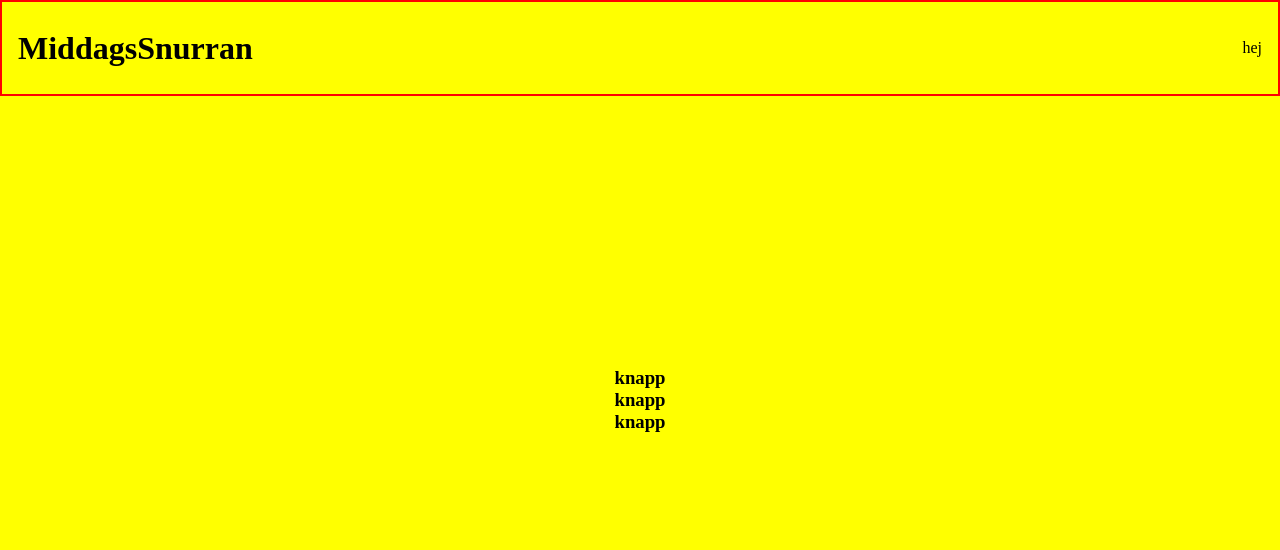
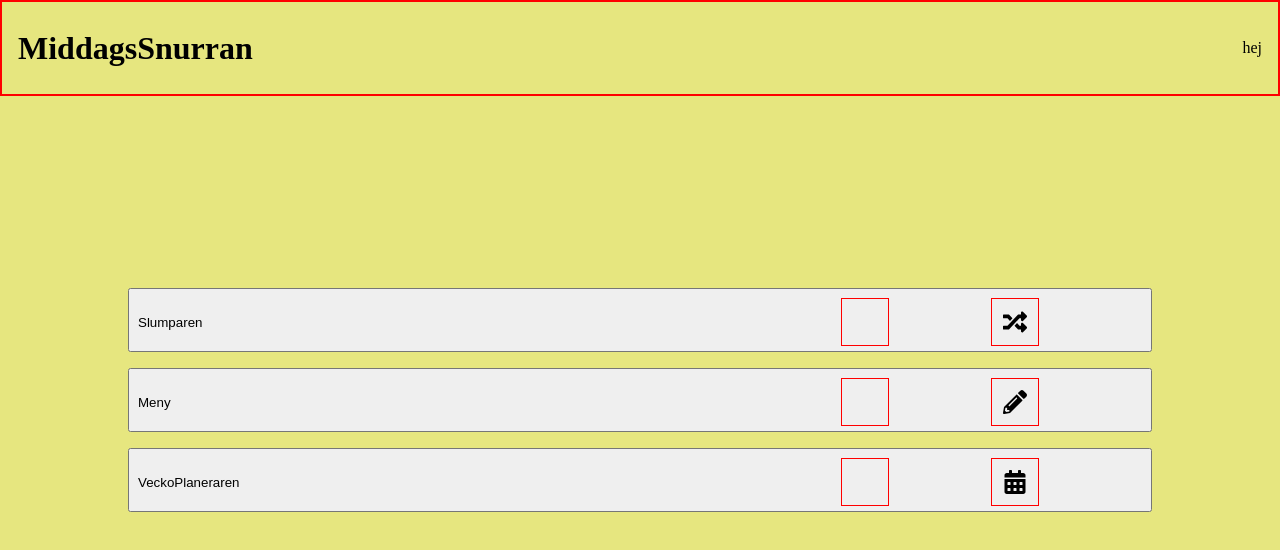
Before and after one commit to Personvagnar/MiddagsSnurran, a React app in the folder frontend/: page / in a window 1280 px wide. Shown: the top 550 px of the page. Built offline with nearby package versions, Linux system fonts and the light colour scheme; the HTML template or start-up script is replaced by a standard one.

Commit message:
created a dynamic modular mainButton with correct Types to incl text, onTap, lefticon, leftIcononTap, rightIcon, rightIcononTap

```diff
--- a/frontend/package.json
+++ b/frontend/package.json
@@ -12,6 +12,7 @@
   "dependencies": {
     "react": "^19.2.0",
     "react-dom": "^19.2.0",
+    "react-icons": "^5.6.0",
     "react-router-dom": "^7.13.1"
   },
   "devDependencies": {
--- a/frontend/src/App.css
+++ b/frontend/src/App.css
@@ -11,5 +11,5 @@ main {
   place-content: center;
   height: 100vh;
   width: 100vw;
-  background-color: yellow;
+  background-color: rgb(230, 230, 127);
 }
--- /dev/null
+++ b/frontend/src/components/ButtonMain/ButtonMain.tsx
@@ -0,0 +1,23 @@
+import './buttonMain.css'
+import type { ReactNode } from 'react'
+
+type ButtonMainProps = {
+    text: string
+    leftIcon?: ReactNode
+    rightIcon?: ReactNode
+    onClick: () => void
+    onLeftIconClick?: () => void
+    onRightIconClick?: () => void
+}
+
+function ButtonMain({ text, leftIcon, rightIcon, onClick, onLeftIconClick, onRightIconClick}: ButtonMainProps) {
+  return (
+    <button className='btn-main' onClick={onClick}>
+        <span className='btn-text'>{text}</span>
+        <span className='btn-icon' onClick={(e) => { e.stopPropagation(); onLeftIconClick?.()}}>{leftIcon}</span>
+        <span className='btn-icon' onClick={(e) => { e.stopPropagation(); onRightIconClick?.()}}>{rightIcon}</span>
+    </button>
+  )
+}
+
+export default ButtonMain
--- /dev/null
+++ b/frontend/src/components/ButtonMain/buttonMain.css
@@ -0,0 +1,21 @@
+.btn-main {
+    display: grid;
+    width: 80vw;
+    height: 4rem;
+    grid-template-columns: 70% 15% 15%;
+    align-items: center;
+    padding: 0.5rem;
+
+    .btn-text {
+        text-align: left;
+    }
+
+    .btn-icon {
+        border: 1px solid red;
+        height: 3rem;
+        display: grid;
+        place-content: center;
+        width: 3rem;
+        font-size: x-large;
+    }
+}
--- a/frontend/src/pages/HomePage.tsx
+++ b/frontend/src/pages/HomePage.tsx
@@ -1,11 +1,14 @@
+import { FaRandom, FaPencilAlt, FaCalendarAlt } from 'react-icons/fa'
+import ButtonMain from '../components/ButtonMain/ButtonMain.tsx';
+import './pages.css';
 
 function HomePage() {
   return (
     <main>
-        <section>
-            <h3>knapp</h3>
-            <h3>knapp</h3>
-            <h3>knapp</h3>
+        <section className='homepage'>
+            <ButtonMain text='Slumparen' onClick={() => {console.log('main')}} rightIcon={<FaRandom />}/>
+            <ButtonMain text='Meny' onClick={() => {}} rightIcon={<FaPencilAlt />}/>
+            <ButtonMain text='VeckoPlaneraren' onClick={() => {}} rightIcon={<FaCalendarAlt />} />
         </section>
     </main>
   )
--- /dev/null
+++ b/frontend/src/pages/pages.css
@@ -0,0 +1,6 @@
+.homepage {
+    display: flex;
+    flex-direction: column;
+    align-items: center;
+    gap: 1rem;
+}
```
Also changed, not shown: 1 other file (tests, documents, lock files or other folders).
